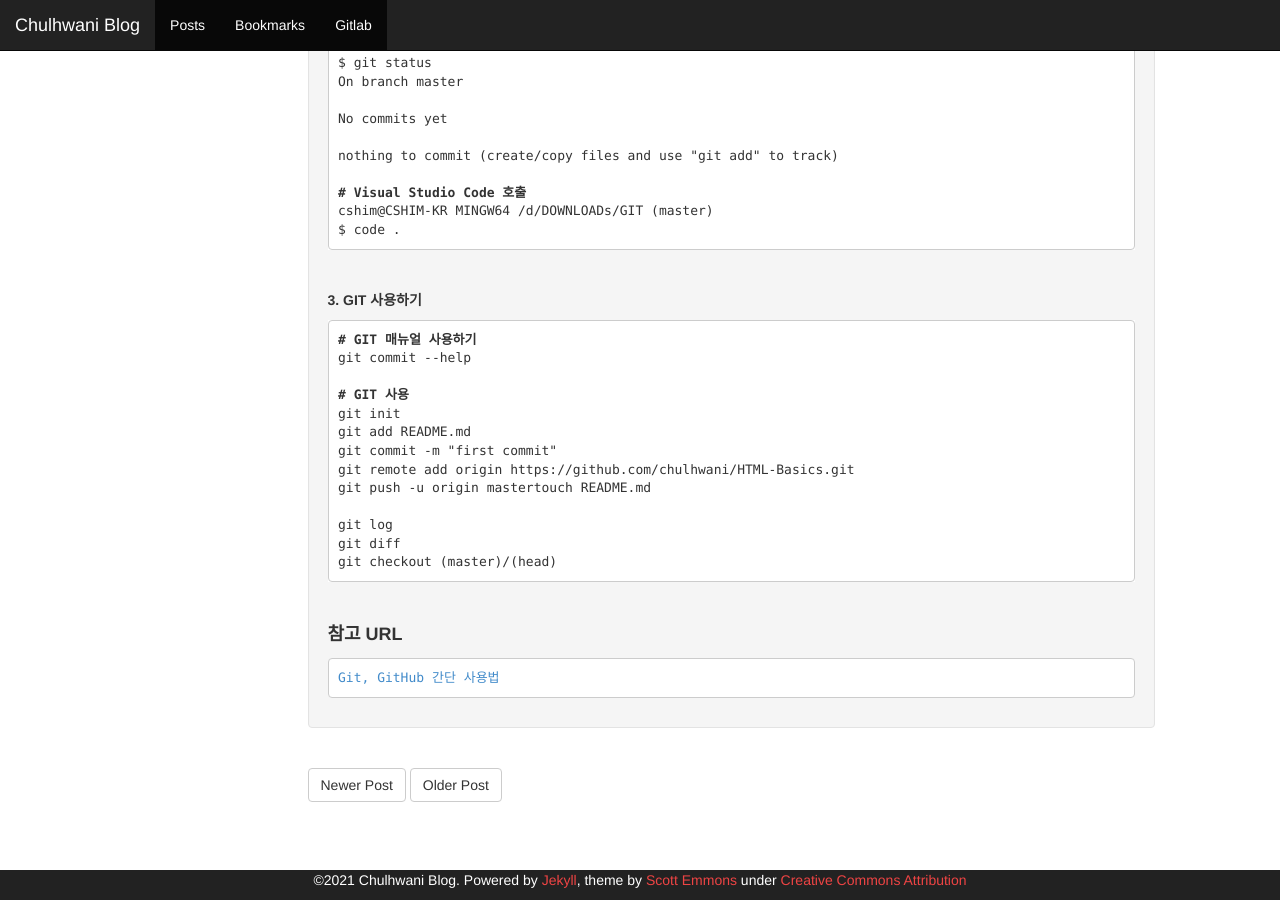
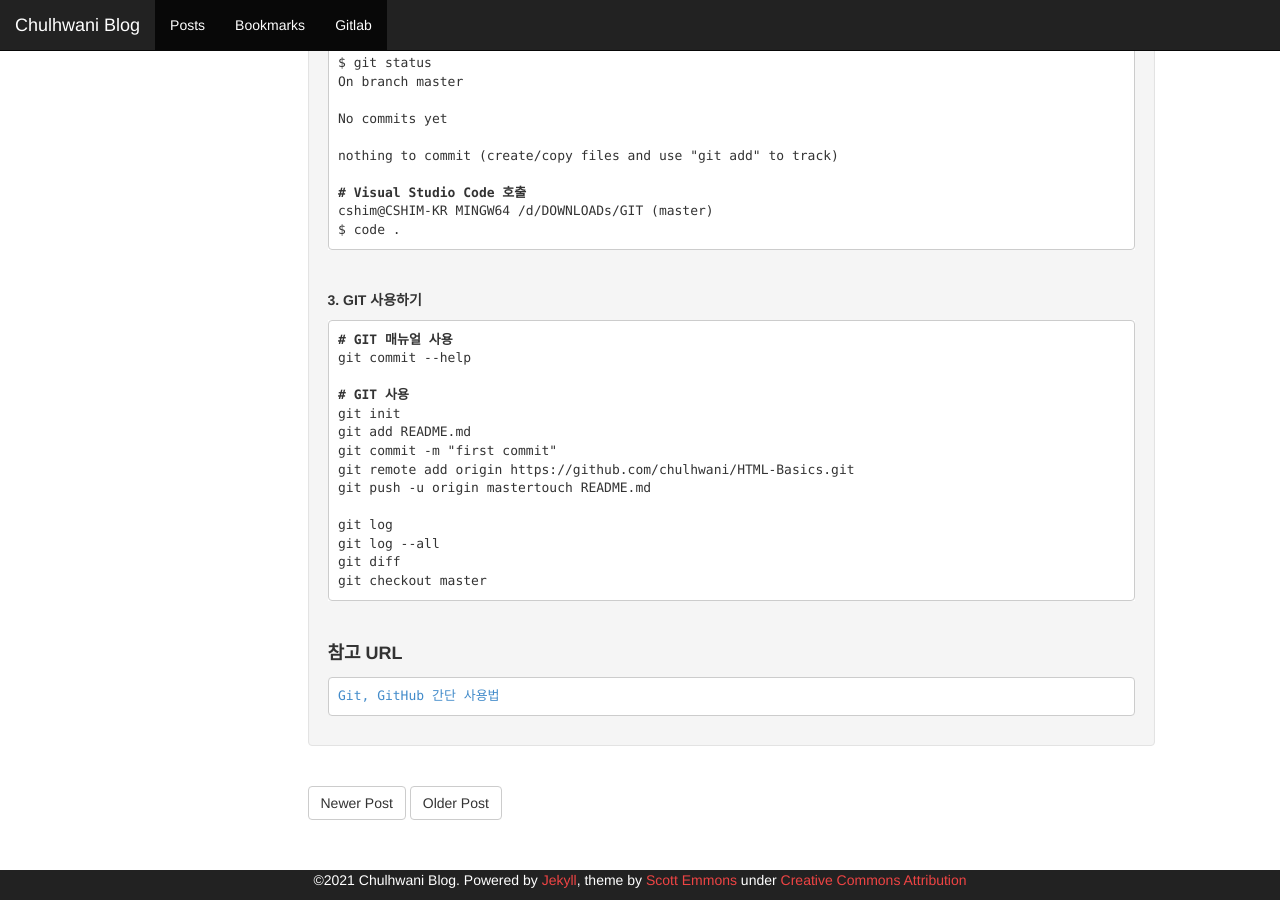
Before and after one commit to chulhwani/chulhwani.github.io, a Jekyll site: the page built from _posts/2021-02-23-[GIT] git bash 사용하기.md, in a window 1280 px wide and 900 px high, scrolled down 1080 px. Built offline with Jekyll 4.4.1, drawn with Linux system fonts in a browser that asks for light colours; our own code applies the rules of GitHub Pages for plain Markdown files.

Commit message:
Update 2021-02-23-[GIT] git bash 사용하기.md

```diff
--- a/_posts/2021-02-23-[GIT] git bash 사용하기.md
+++ b/_posts/2021-02-23-[GIT] git bash 사용하기.md
@@ -67,7 +67,7 @@ $ code .
 <strong>3. GIT 사용하기</strong>
 <div class="language-plaintext highlighter-rouge">
 <div class="highlight">
-<pre class="highlight"><code><b># GIT 매뉴얼 사용하기</b>
+<pre class="highlight"><code><b># GIT 매뉴얼 사용</b>
 git commit --help
 
 <b># GIT 사용</b>
@@ -78,8 +78,9 @@ git remote add origin https://github.com/chulhwani/HTML-Basics.git
 git push -u origin mastertouch README.md
 
 git log
+git log --all
 git diff
-git checkout (master)/(head)
+git checkout master
 </code></pre>
 </div>
 </div>
```
